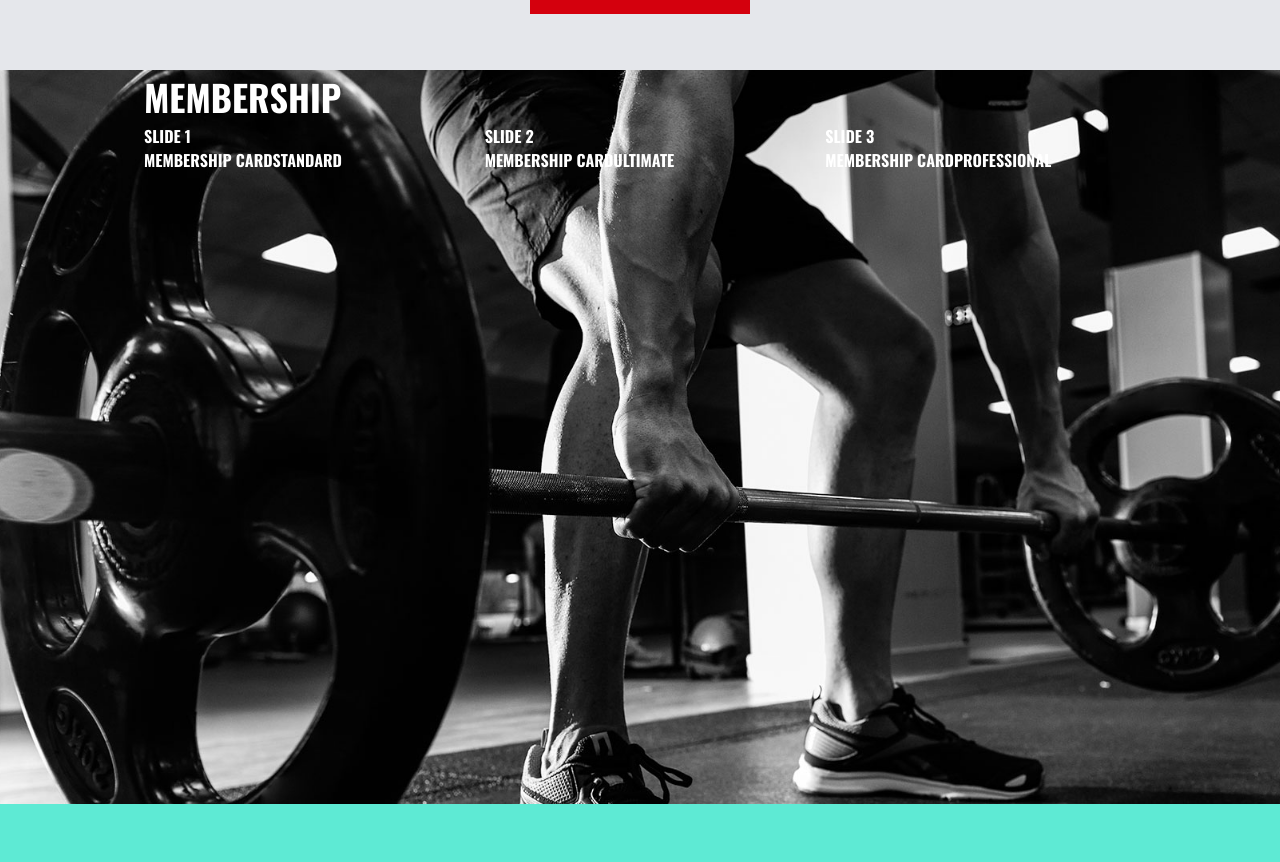
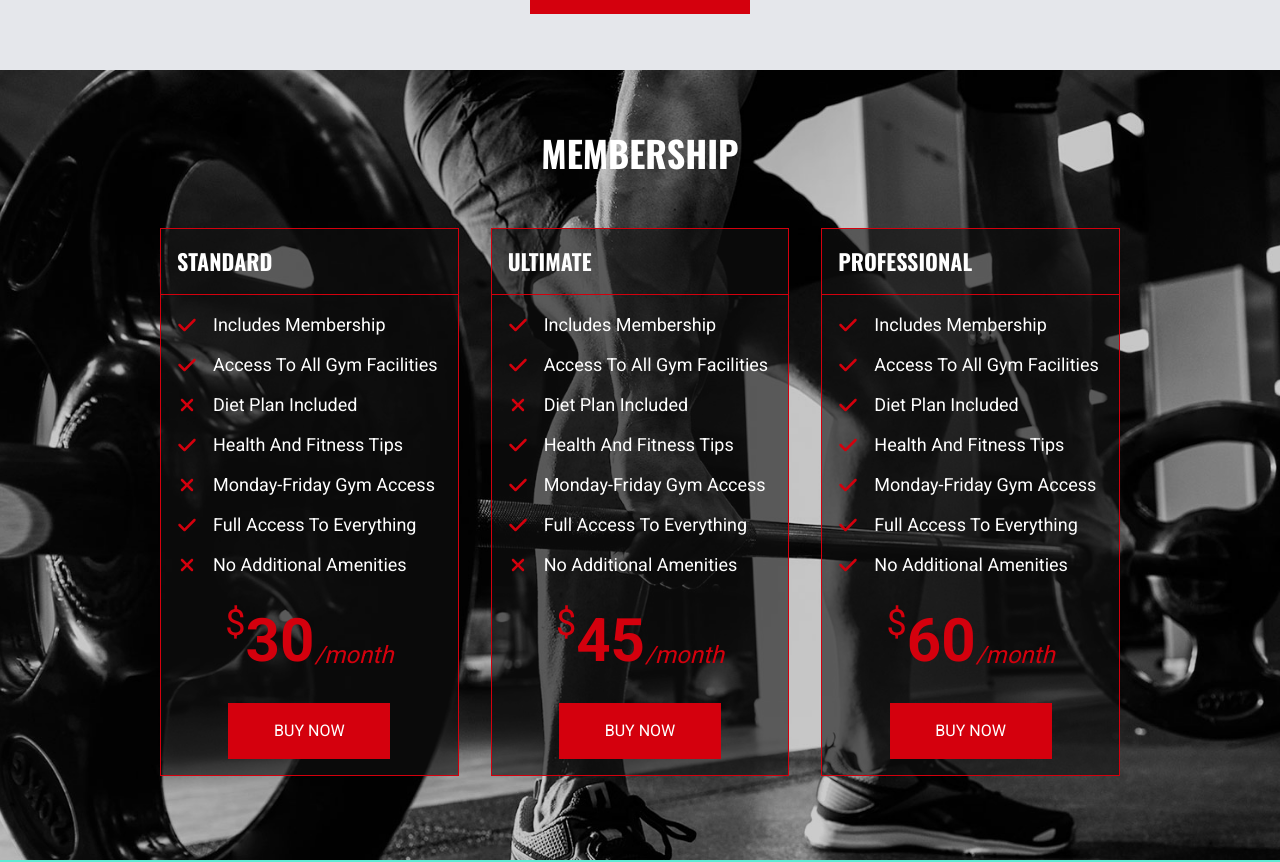
Before and after one commit to BogdanGrynjuk/webapp-fit-physique, a Next.js app: page / in a window 1280 px wide. Shown: the part 3260-4122 px from the top of the page. Built offline with nearby package versions, Linux system fonts and the light colour scheme.

Commit message:
add MembershipCard

```diff
--- a/src/app/components/MembershipSection/Membership.tsx
+++ b/src/app/components/MembershipSection/Membership.tsx
@@ -4,11 +4,12 @@ import MembershipSlider from './MembershipSlider';
 const Membership = () => {
   return (
     <section
-      className="text-white min-h-[calc(100vh-100px)] bg-membership bg-cover bg-no-repeat bg-center flex flex-col items-center justify-center"
+      className="relative z-0 pt-8 pb-8 lg:pt-14 lg:pb-14 text-white xl:min-h-[calc(100vh-100px)] bg-membership bg-cover bg-no-repeat bg-center flex flex-col"
       id="membership"
     >
-      <div className="container mx-auto">
-        <h2 className="h2">Membership</h2>
+      <div className="absolute inset-0 bg-black/20 -z-10" />
+      <div className="container mx-auto flex flex-col gap-5">
+        <h2 className="h2 text-center">Membership</h2>
         <div>
           <MembershipSlider />
         </div>
--- /dev/null
+++ b/src/app/components/MembershipSection/MembershipCard.tsx
@@ -0,0 +1,55 @@
+import React from 'react';
+import { IconType } from 'react-icons';
+
+import CustomButton from '../UI/CustomButton';
+
+type Benefit = {
+  Icon: IconType;
+  text: string;
+};
+
+type MembershipCardProps = {
+  title: string;
+  price: number;
+  benefits: Benefit[];
+};
+
+const MembershipCard = ({ title, price, benefits }: MembershipCardProps) => {
+  return (
+    <div className="px-4 py-7">
+      <div className="border border-accent bg-primary-300/60 hover:bg-primary-300/90 hover:scale-105 transition-all duration-300 mx-auto max-w-[288px] md:max-w-sm xl:max-w-none">
+        <h4 className="h4 px-6 py-4 lg:px-4 xl:px-14 xl:py-5 border-b border-accent">
+          {title}
+        </h4>
+        <div className="flex flex-col items-center gap-8 px-6 py-4 lg:px-4 xl:px-14 xl:py-5">
+          <ul className="flex flex-col gap-3 self-start">
+            {benefits.map((benefit, index) => (
+              <li
+                key={index}
+                className="flex items-center gap-4 text-sm mobile:text-base md:text-lg capitalize"
+              >
+                <span className="text-accent text-xl">
+                  <benefit.Icon />
+                </span>
+                <span>{benefit.text}</span>
+              </li>
+            ))}
+          </ul>
+          <p className="flex items-center text-accent">
+            <sup className="text-4xl">&#36;</sup>
+            <strong className="text-6xl">{price}</strong>
+            <em className="self-end text-2xl">/month</em>
+          </p>
+          <div>
+            <CustomButton
+              text="buy now"
+              containerStyles="w-[146px] h-[40px] md:w-[162px] md:h-[56px]"
+            />
+          </div>
+        </div>
+      </div>
+    </div>
+  );
+};
+
+export default MembershipCard;
--- a/src/app/components/MembershipSection/MembershipSlider.tsx
+++ b/src/app/components/MembershipSection/MembershipSlider.tsx
@@ -7,47 +7,48 @@ import { Pagination } from 'swiper/modules';
 import 'swiper/css';
 import 'swiper/css/pagination';
 
-import { MdClose } from 'react-icons/md';
-import { FaCheck } from 'react-icons/fa6';
+import { FaCheck, FaXmark } from 'react-icons/fa6';
+
+import MembershipCard from './MembershipCard';
 
 const membershipCards = [
   {
     title: 'standard',
     price: 30,
     benefits: [
-      { icon: FaCheck, text: 'includes membership' },
-      { icon: FaCheck, text: 'access to all gym facilities' },
-      { icon: MdClose, text: 'diet plan included' },
-      { icon: FaCheck, text: 'health and fitness tips' },
-      { icon: MdClose, text: 'monday-friday gym access' },
-      { icon: FaCheck, text: 'full access to everything' },
-      { icon: MdClose, text: 'no additional amenities' },
+      { Icon: FaCheck, text: 'includes membership' },
+      { Icon: FaCheck, text: 'access to all gym facilities' },
+      { Icon: FaXmark, text: 'diet plan included' },
+      { Icon: FaCheck, text: 'health and fitness tips' },
+      { Icon: FaXmark, text: 'monday-friday gym access' },
+      { Icon: FaCheck, text: 'full access to everything' },
+      { Icon: FaXmark, text: 'no additional amenities' },
     ],
   },
   {
     title: 'ultimate',
     price: 45,
     benefits: [
-      { icon: FaCheck, text: 'includes membership' },
-      { icon: FaCheck, text: 'access to all gym facilities' },
-      { icon: MdClose, text: 'diet plan included' },
-      { icon: FaCheck, text: 'health and fitness tips' },
-      { icon: FaCheck, text: 'monday-friday gym access' },
-      { icon: FaCheck, text: 'full access to everything' },
-      { icon: MdClose, text: 'no additional amenities' },
+      { Icon: FaCheck, text: 'includes membership' },
+      { Icon: FaCheck, text: 'access to all gym facilities' },
+      { Icon: FaXmark, text: 'diet plan included' },
+      { Icon: FaCheck, text: 'health and fitness tips' },
+      { Icon: FaCheck, text: 'monday-friday gym access' },
+      { Icon: FaCheck, text: 'full access to everything' },
+      { Icon: FaXmark, text: 'no additional amenities' },
     ],
   },
   {
     title: 'professional',
     price: 60,
     benefits: [
-      { icon: FaCheck, text: 'includes membership' },
-      { icon: FaCheck, text: 'access to all gym facilities' },
-      { icon: FaCheck, text: 'diet plan included' },
-      { icon: FaCheck, text: 'health and fitness tips' },
-      { icon: FaCheck, text: 'monday-friday gym access' },
-      { icon: FaCheck, text: 'full access to everything' },
-      { icon: FaCheck, text: 'no additional amenities' },
+      { Icon: FaCheck, text: 'includes membership' },
+      { Icon: FaCheck, text: 'access to all gym facilities' },
+      { Icon: FaCheck, text: 'diet plan included' },
+      { Icon: FaCheck, text: 'health and fitness tips' },
+      { Icon: FaCheck, text: 'monday-friday gym access' },
+      { Icon: FaCheck, text: 'full access to everything' },
+      { Icon: FaCheck, text: 'no additional amenities' },
     ],
   },
 ];
@@ -58,28 +59,29 @@ const MembershipSlider = () => {
       slidesPerView={1}
       modules={[Pagination]}
       pagination={{
+        el: '.custom-pagination',
         clickable: true,
+        renderBullet: (_, className) => `<span class="${className}"></span>`,
       }}
       breakpoints={{
         786: {
           slidesPerView: 2,
-          spaceBetween: 30,
         },
         1024: {
           slidesPerView: 3,
-          spaceBetween: 30,
         },
       }}
-      className="min-h-[680px]"
     >
-      {membershipCards.map((item, index) => (
+      {membershipCards.map((card, index) => (
         <SwiperSlide key={index}>
-          <div>
-            <h4>slide {index + 1}</h4>
-            <h4>membership card{item.title}</h4>
-          </div>
+          <MembershipCard
+            title={card.title}
+            price={card.price}
+            benefits={card.benefits}
+          />
         </SwiperSlide>
       ))}
+      <div className="custom-pagination flex justify-center items-center gap-4 h-5" />
     </Swiper>
   );
 };
--- a/src/app/components/TeamSection/Team.tsx
+++ b/src/app/components/TeamSection/Team.tsx
@@ -62,8 +62,11 @@ const trainers = [
 
 const Team = () => {
   return (
-    <section className="pt-8 pb-8 lg:pt-14 lg:pb-14" id="team">
-      <div className="container mx-auto flex flex-col gap-10 items-center justify-between">
+    <section
+      className="pt-8 pb-8 lg:pt-14 lg:pb-14 xl:min-h-[calc(100vh-100px)]"
+      id="team"
+    >
+      <div className="container mx-auto flex flex-col gap-10 items-center justify-between xl:min-h-[calc(100vh-100px-(2*56px))]">
         <motion.h2
           variants={fadeIn('up', 0.2)}
           initial="hidden"
--- a/src/app/globals.css
+++ b/src/app/globals.css
@@ -49,6 +49,14 @@
     clip-path: inset(100%);
     clip: rect(0 0 0 0);
   }
+
+  .custom-pagination .swiper-pagination-bullet {
+    @apply w-2 h-2 bg-accent rounded-full transition-all opacity-100 cursor-pointer;
+  }
+
+  .custom-pagination .swiper-pagination-bullet-active {
+    @apply relative bg-accent before:absolute before:-top-1 before:-left-1 before:w-4 before:h-4 before:border before:border-accent before:rounded-full before:content-[''];
+  }
 }
 
 nav .active {
```
